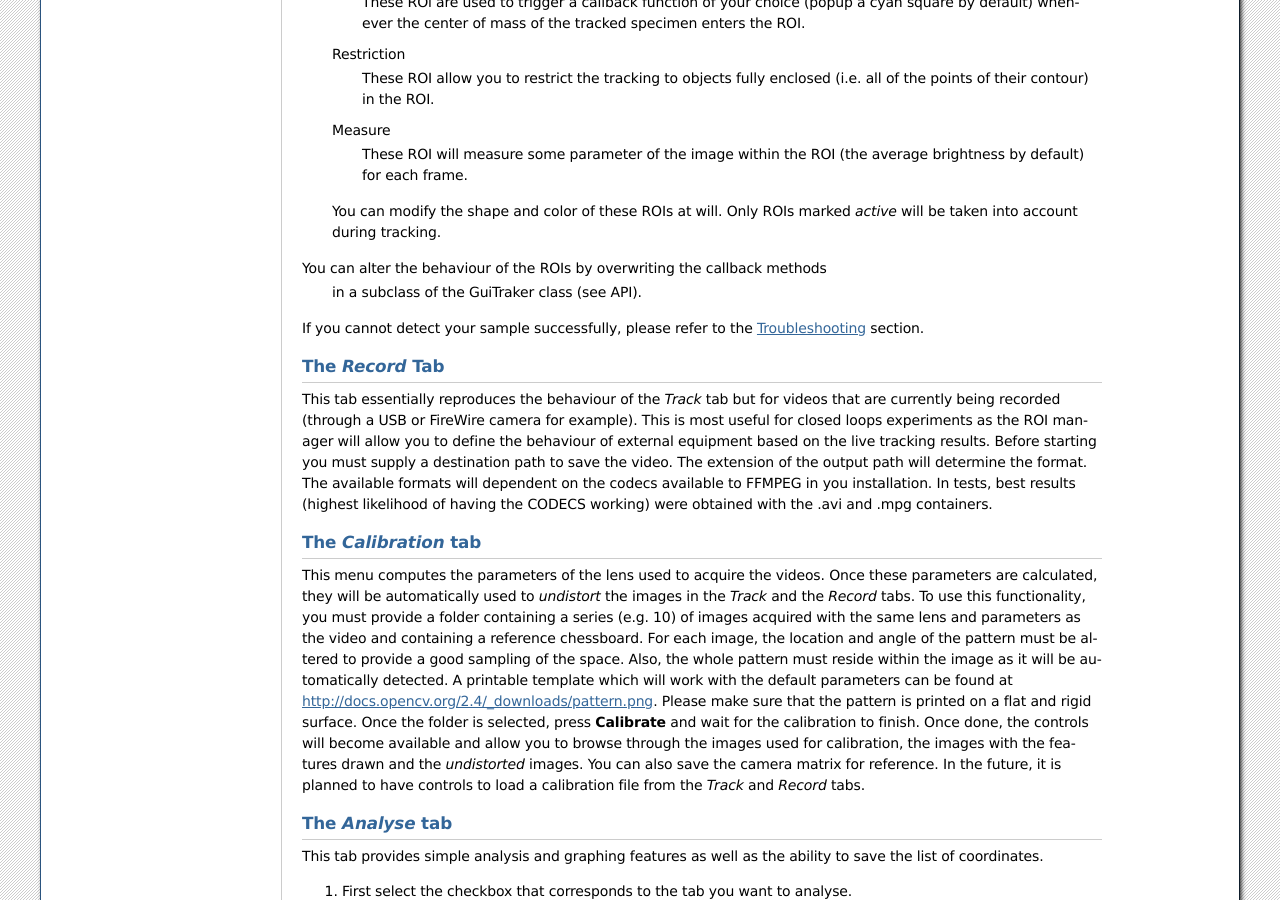
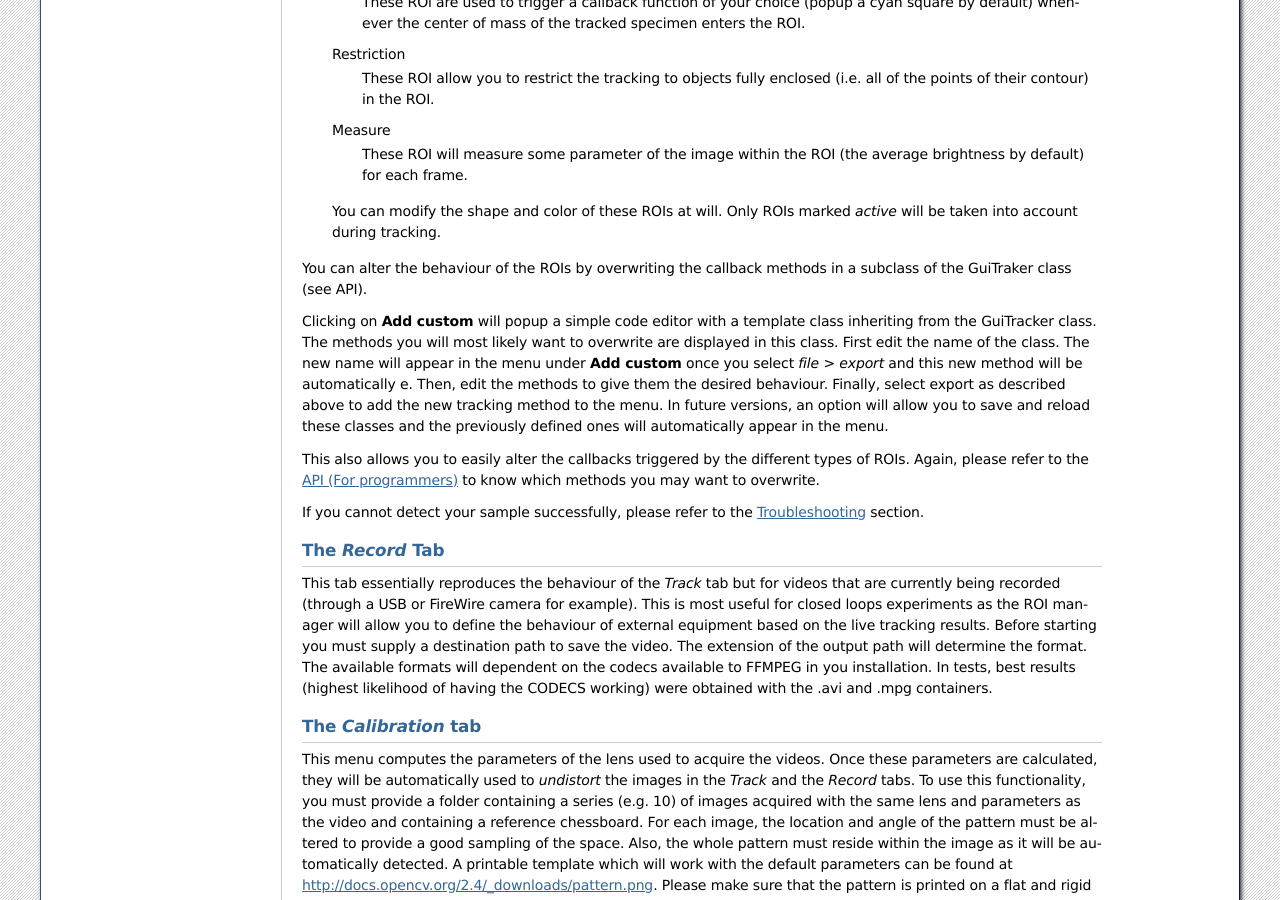
Before and after one commit to SainsburyWellcomeCentre/Pyper, a Sphinx documentation site: the page built from doc/source/usage.rst, in a window 1280 px wide and 900 px high, scrolled down 1818 px. Built offline with Sphinx 7.4.7, drawn with Linux system fonts in a browser that asks for light colours; formulas are drawn with MathJax 3.

Commit message:
Pyper-22 Update documentation for V2.0

```diff
--- /dev/null
+++ b/doc/source/customising_tracking.rst
@@ -0,0 +1,14 @@
+You can alter the behaviour of the ROIs by overwriting the callback methods
+in a subclass of the GuiTraker class (see API).
+
+Clicking on **Add custom** will popup a simple code editor with a template class inheriting from the GuiTracker class.
+The methods you will most likely want to overwrite are displayed in this class.
+First edit the name of the class. The new name will appear in the menu under **Add custom** once you select
+*file* > *export* and this new method will be automatically e.
+Then, edit the methods to give them the desired behaviour.
+Finally, select export as described above to add the new tracking method to the menu.
+In future versions, an option will allow you to save and reload these classes and the previously defined ones will
+automatically appear in the menu.
+
+This also allows you to easily alter the callbacks triggered by the different types of ROIs.
+Again, please refer to the :doc:`api` to know which methods you may want to overwrite.
--- a/doc/source/usage.rst
+++ b/doc/source/usage.rst
@@ -93,8 +93,7 @@ the ignored portion will just be displayed as the source (i.e. *raw*).
 
 .. include:: roi_manager.rst
 
-You can alter the behaviour of the ROIs by overwriting the callback methods
- in a subclass of the GuiTraker class (see API).
+.. include:: customising_tracking.rst
 
 If you cannot detect your sample successfully, please refer to the :doc:`troubleshooting` section.
 
```
